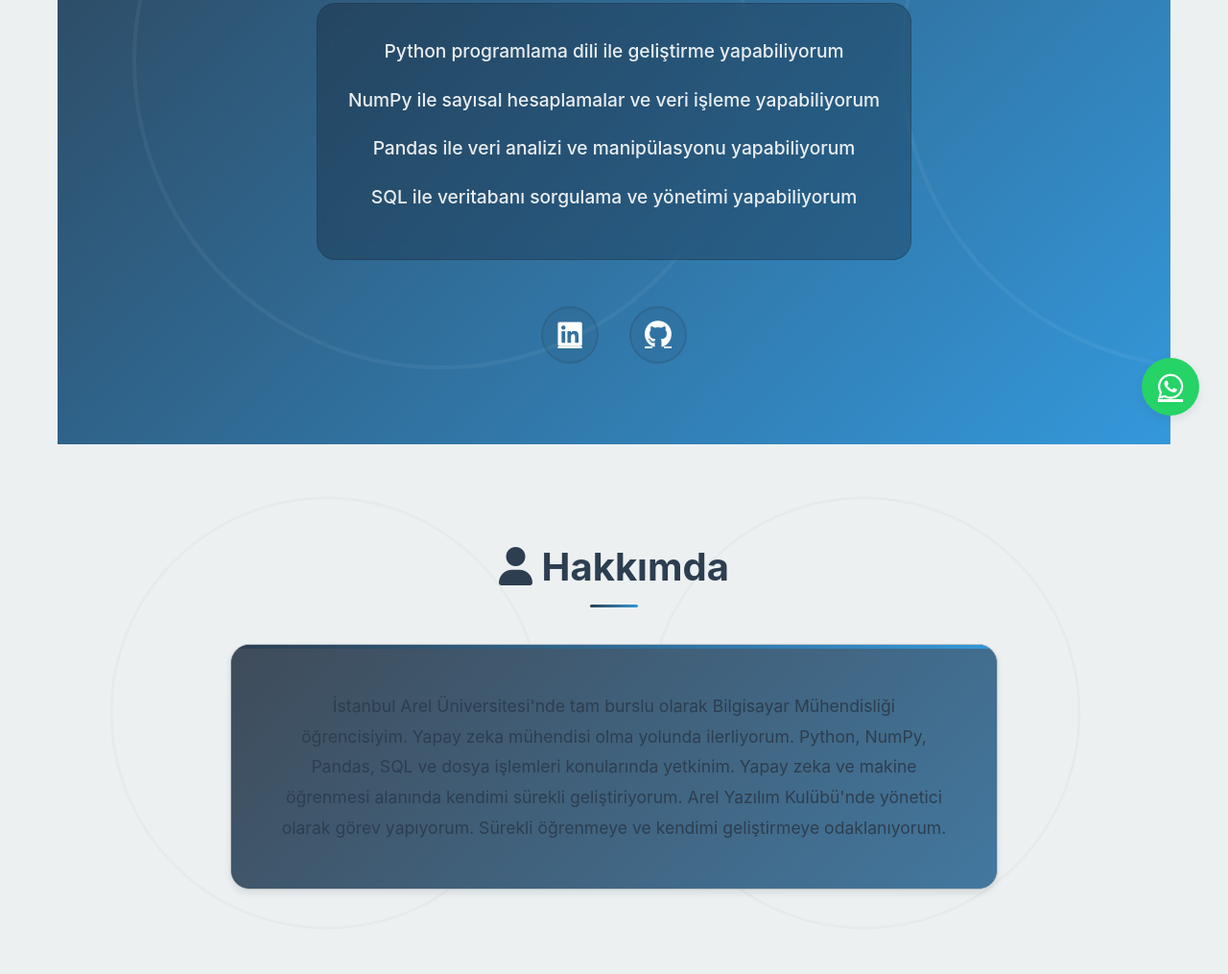
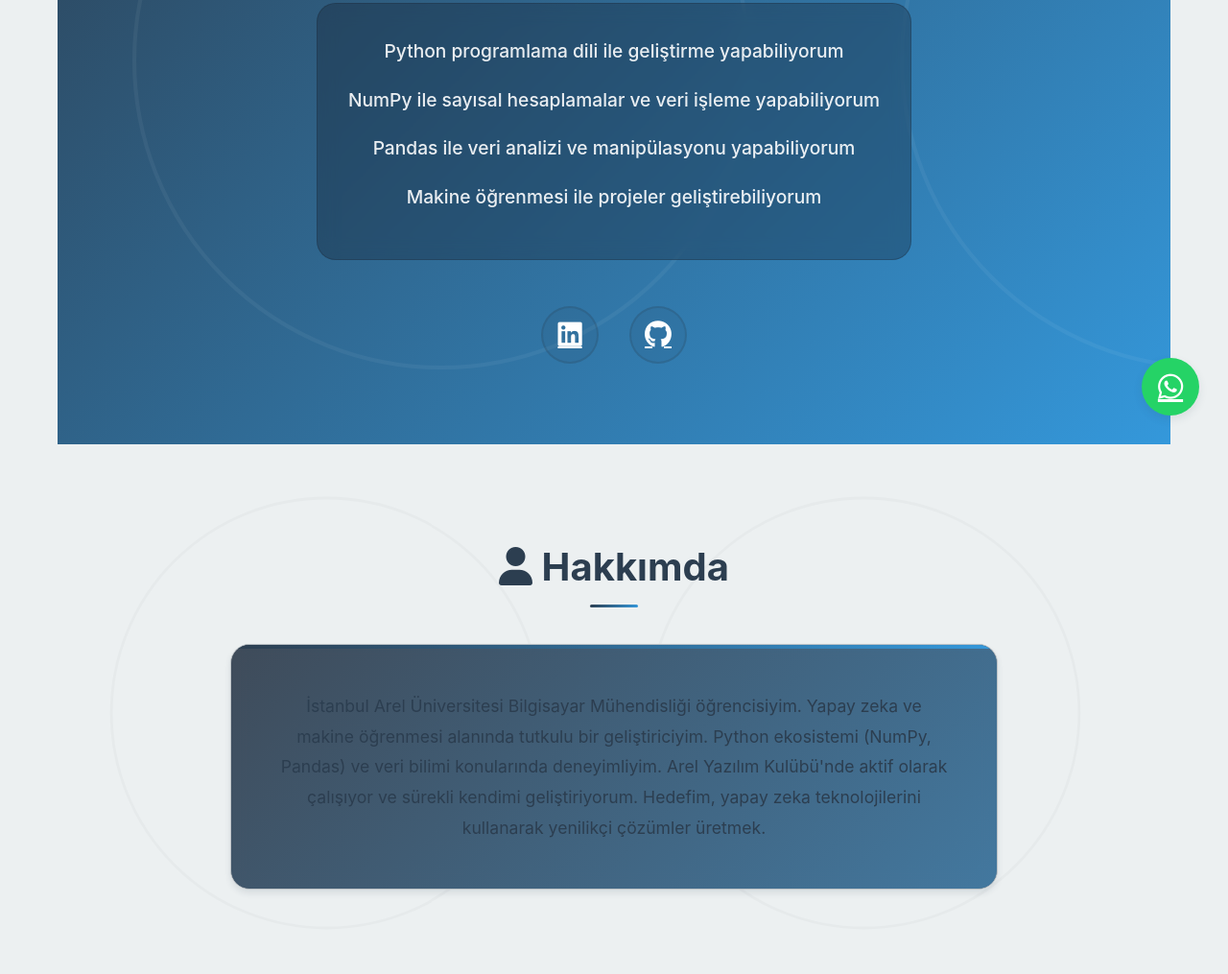
Before and after one commit to musa-arrow/mySite, a plain HTML site: page index.html in a window 1280 px wide. Shown: the part 337-1352 px from the top of the page at 96% size. Drawn offline with Linux system fonts and the light colour scheme.

Commit message:
Add files via upload

```diff
--- a/index.html
+++ b/index.html
@@ -39,7 +39,7 @@
                     <p>Python programlama dili ile geliştirme yapabiliyorum</p>
                     <p>NumPy ile sayısal hesaplamalar ve veri işleme yapabiliyorum</p>
                     <p>Pandas ile veri analizi ve manipülasyonu yapabiliyorum</p>
-                    <p>SQL ile veritabanı sorgulama ve yönetimi yapabiliyorum</p>
+                    <p>Makine öğrenmesi ile projeler geliştirebiliyorum</p>
                 </div>
                 <div class="social-links">
                     <a href="https://www.linkedin.com/in/musa-ok-416671351" target="_blank" class="social-icon"><i class="fab fa-linkedin"></i></a>
--- a/script.js
+++ b/script.js
@@ -45,10 +45,10 @@ document.addEventListener('DOMContentLoaded', () => {
     const defaultProfileData = {
         name: "Musa Ok",
         title: "Yapay Zeka Geliştirici Adayı",
-        about: "İstanbul Arel Üniversitesi'nde tam burslu olarak Bilgisayar Mühendisliği öğrencisiyim. Yapay zeka mühendisi olma yolunda ilerliyorum. Python, NumPy, Pandas, SQL ve dosya işlemleri konularında yetkinim. Yapay zeka ve makine öğrenmesi alanında kendimi sürekli geliştiriyorum. Arel Yazılım Kulübü'nde yönetici olarak görev yapıyorum. Sürekli öğrenmeye ve kendimi geliştirmeye odaklanıyorum.",
+        about: "İstanbul Arel Üniversitesi Bilgisayar Mühendisliği öğrencisiyim. Yapay zeka ve makine öğrenmesi alanında tutkulu bir geliştiriciyim. Python ekosistemi (NumPy, Pandas) ve veri bilimi konularında deneyimliyim. Arel Yazılım Kulübü'nde aktif olarak çalışıyor ve sürekli kendimi geliştiriyorum. Hedefim, yapay zeka teknolojilerini kullanarak yenilikçi çözümler üretmek.",
         email: "musaok425@gmail.com",
         phone: "05454117205",
-        skills: ["Python", "NumPy", "Pandas", "HTML", "CSS", "Cursor AI", "Java", "C", "C++", "Dosya İşlemleri", "SQL"],
+        skills: ["Python", "NumPy", "Pandas", "HTML", "CSS", "Cursor AI", "Java", "C", "C++", "Dosya İşlemleri", "Makine Öğrenmesi"],
         hobbies: ["Yüzme", "Futbol", "Masa Tenisi"]
     };
 
```
